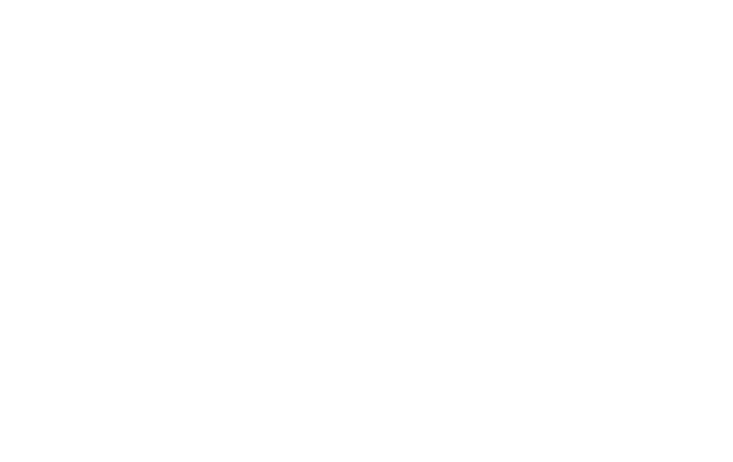
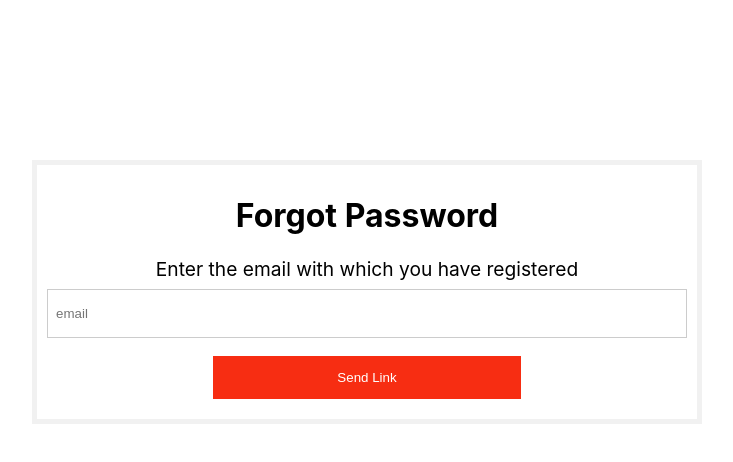
Before and after one commit to ankit-dutta/expense-track-react, a React (Create React App) app: page /forget-password in a window 1280 px wide. Shown: the top 462 px of the page, without its empty margins (273-1006 px from the left). Built offline with nearby package versions, Linux system fonts and the light colour scheme.

Commit message:
adding reset link

```diff
--- a/src/App.js
+++ b/src/App.js
@@ -2,6 +2,7 @@
 import { Route, Switch } from 'react-router-dom';
 import './App.css';
 import AuthForm from './components/Form/AuthForm';
+import ForgetPassword from './pages/ForgetPassword';
 import Profile from './pages/Profile';
 import Welcome from './pages/Welcome';
 import AuthContext from './store/auth-context';
@@ -32,6 +33,10 @@
               <Profile />
             </Route>
 
+            <Route path= '/forget-password' exact>
+              <ForgetPassword />
+            </Route>
+
         </Switch>
 
     </div>
--- a/src/components/Form/AuthForm.js
+++ b/src/components/Form/AuthForm.js
@@ -1,5 +1,5 @@
 import { useContext, useRef, useState } from "react";
-import { useHistory } from "react-router-dom";
+import { Link, useHistory } from "react-router-dom";
 import AuthContext from "../../store/auth-context";
 import './AuthForm.css'
 
@@ -112,6 +112,10 @@
                 </div>
 
                 <div>
+                  <Link to='/forget-password'>Forgot Password</Link>
+                </div>
+
+                <div>
 
                  {!isLoading  &&  <button className="action" type="submit">{islogin? 'Login' : 'Create Account'}</button>}
                  {isLoading && <p>Sending request....</p>}
@@ -133,6 +137,13 @@
                 </div>
 
 
+                {/* <div className="action">
+                <center>
+               <button onClick={switchAuthModeHandler} className="toggle togglebtn">Forgot Password</button>
+               </center>
+                </div> */}
+
+
         </>
     )
 }
--- /dev/null
+++ b/src/pages/ForgetPassword.css
@@ -0,0 +1,22 @@
+.forget-form{
+    width: 50%;
+    text-align: center;
+    margin-top: 10rem;
+    padding: 10px;
+
+
+}
+
+
+.forget-label{
+  font-size: 1.2rem;
+
+}
+
+.forget-link{
+   color: gray;
+}
+
+.link-btn{
+    background-color: rgb(247, 45, 18);
+}
--- /dev/null
+++ b/src/pages/ForgetPassword.js
@@ -0,0 +1,55 @@
+import { useRef } from 'react';
+import './ForgetPassword.css';
+
+const ForgetPassword = () => {
+    const emailLink = useRef();
+
+    const forgotLinkHandler = (event) => {
+        event.preventDefault()
+        const enteredEmailLink = emailLink.current.value;
+        console.log("submit", enteredEmailLink);
+
+        fetch(`https://identitytoolkit.googleapis.com/v1/accounts:sendOobCode?key=${process.env.REACT_APP_FIREBASE_KEY}`,{
+            method:"POST",
+            body:JSON.stringify({
+                requestType:"PASSWORD_RESET",
+                email:enteredEmailLink
+            }),
+            headers:{
+                "Content-Type":"application/json"
+            }
+        }).then((res)=>{
+            if(res.ok){
+                return res.json();
+            }else{
+                return res.json().then((data)=>{
+                    let errorMessage = "Password Reses Failed !! ";
+                    if (data && data.error && data.error.message) {
+                        errorMessage = data.error.message;
+                      }
+
+                      throw new Error(errorMessage);
+                })
+            }
+        }).then((data)=>{
+            console.log("Reset link has been sent in your email");
+        }).catch((err)=>{
+            alert(err.message);
+        })
+    }
+
+    return(
+        <>
+        <center>
+         <form className='forget-form' onSubmit={forgotLinkHandler}>
+            <h1>Forgot Password</h1>
+            <label className='forget-label'>Enter the email with which you have registered</label>
+            <input type= 'email' className='forget-link' placeholder='email' ref={emailLink} />
+            <button className='link-btn'>Send Link</button>
+         </form>
+         </center>
+        </>
+    )
+}
+
+export default ForgetPassword;
```
